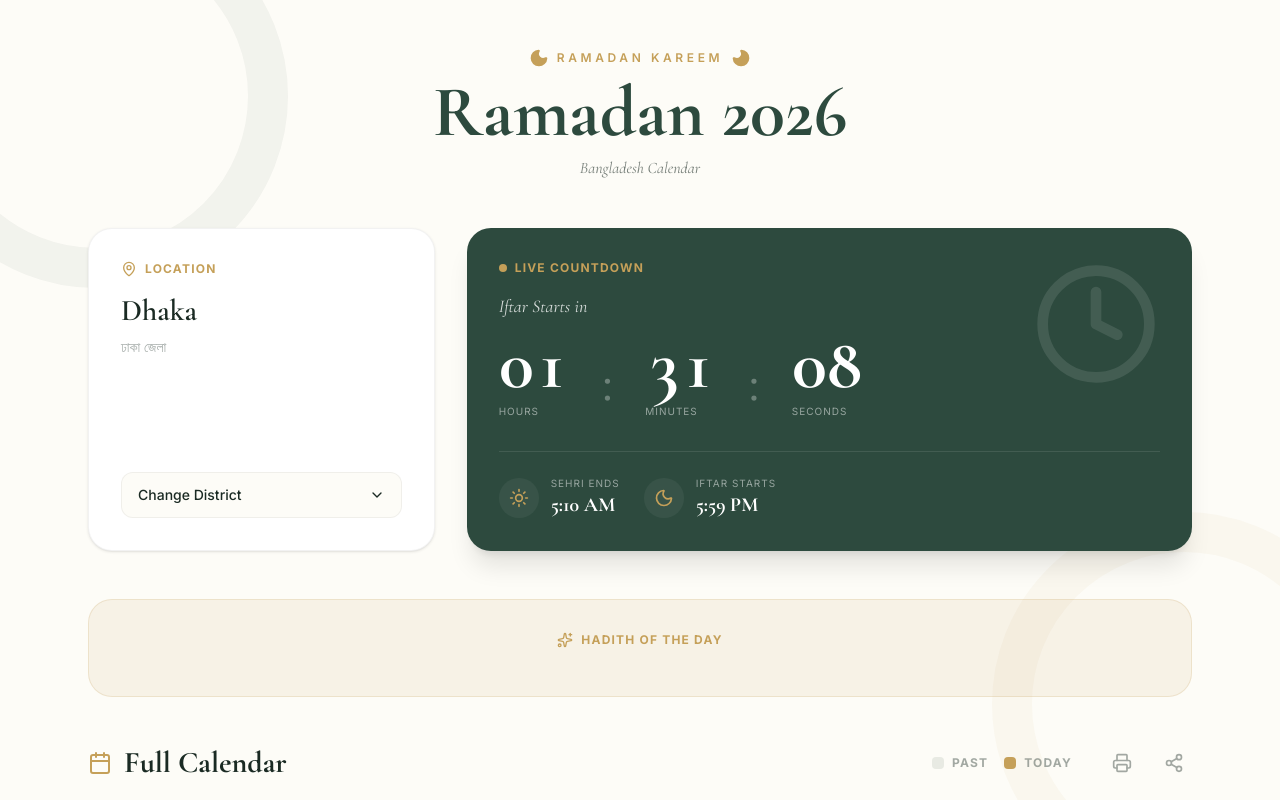
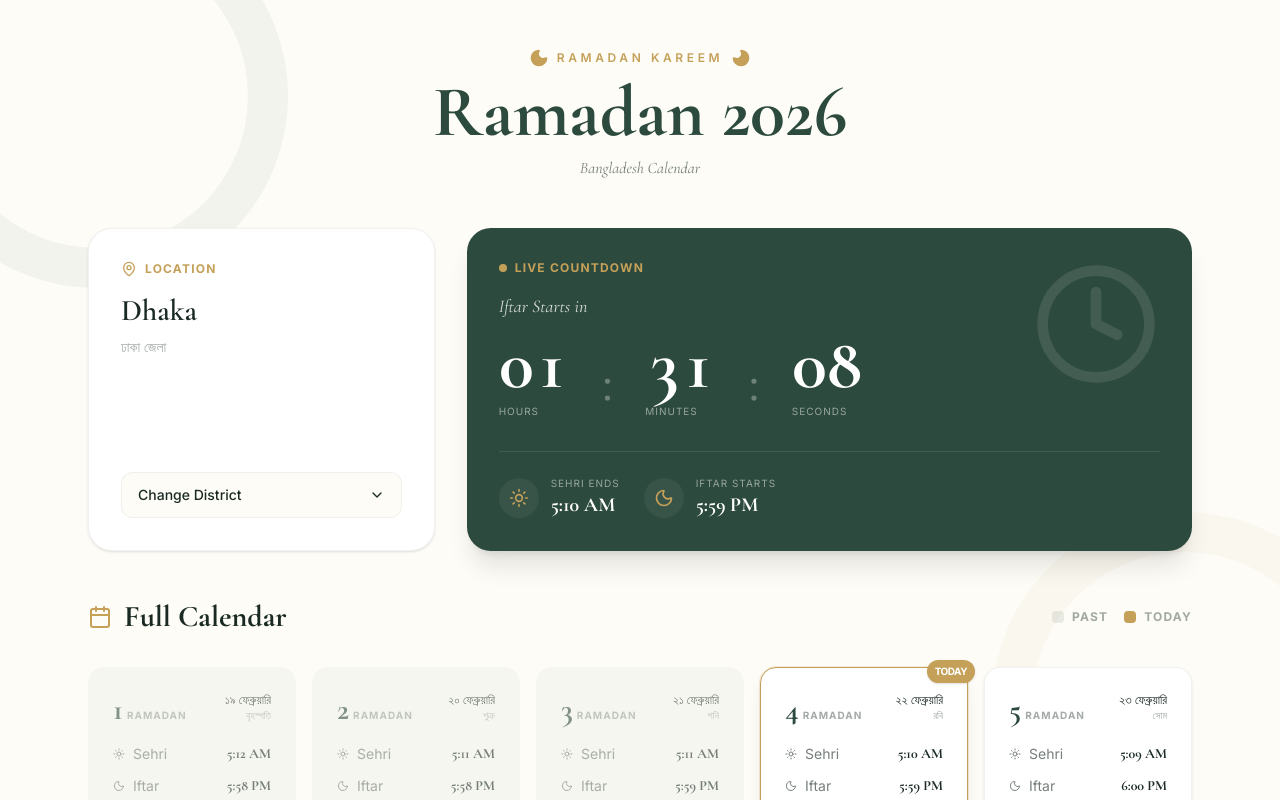
Before and after one commit to irfantech07/Ramadan-2026, a React (Vite) app: page / in a window 1280 px wide. Shown: the top 800 px of the page. Built offline with nearby package versions, Linux system fonts and the light colour scheme.

Commit message:
refactor: Remove Gemini AI integration
The Gemini AI integration, including API key handling and AI instance creation, has been removed from the application. This simplifies the codebase as the AI functionality was not actively used.

```diff
--- a/src/App.tsx
+++ b/src/App.tsx
@@ -1,92 +1,24 @@
 import React, { useState, useEffect, useMemo } from 'react';
 import { format, addMinutes, parse, isAfter, isBefore, startOfDay, addDays } from 'date-fns';
-import { Moon, Sun, MapPin, Clock, Calendar as CalendarIcon, ChevronDown, BookOpen, ExternalLink, Share2, Printer, Sparkles, Search } from 'lucide-react';
+import { Moon, Sun, MapPin, Clock, Calendar as CalendarIcon, ChevronDown, BookOpen, ExternalLink, Search } from 'lucide-react';
 import { motion, AnimatePresence } from 'motion/react';
 import { clsx, type ClassValue } from 'clsx';
 import { twMerge } from 'tailwind-merge';
-import { GoogleGenAI, Type } from "@google/genai";
 import { districts, dhakaRamadan2026, type District, type RamadanDay, duas } from './data/ramadanData';
 
 function cn(...inputs: ClassValue[]) {
   return twMerge(clsx(inputs));
 }
 
-const getApiKey = () => {
-  try {
-    return process.env.GEMINI_API_KEY || "";
-  } catch (e) {
-    return "";
-  }
-};
-
-let aiInstance: GoogleGenAI | null = null;
-const getAi = () => {
-  const key = getApiKey();
-  if (!key) return null;
-  if (!aiInstance) {
-    aiInstance = new GoogleGenAI({ apiKey: key });
-  }
-  return aiInstance;
-};
-
 export default function App() {
   const [selectedDistrict, setSelectedDistrict] = useState<District>(districts[0]);
   const [currentTime, setCurrentTime] = useState(new Date());
   const [isDistrictMenuOpen, setIsDistrictMenuOpen] = useState(false);
   const [districtSearch, setDistrictSearch] = useState('');
-  const [hadith, setHadith] = useState<{ text: string; reference: string } | null>(null);
-  const [isLoadingHadith, setIsLoadingHadith] = useState(false);
 
   useEffect(() => {
     const timer = setInterval(() => setCurrentTime(new Date()), 1000);
     return () => clearInterval(timer);
-  }, []);
-
-  useEffect(() => {
-    async function fetchHadith() {
-      const ai = getAi();
-      if (!ai) {
-        console.warn("GEMINI_API_KEY is missing. Hadith feature disabled.");
-        return;
-      }
-
-      setIsLoadingHadith(true);
-      try {
-        const response = await ai.models.generateContent({
-          model: "gemini-3-flash-preview",
-          contents: "Provide a short, inspiring Hadith related to Ramadan or fasting in Bengali. Include the text in Bengali and its reference.",
-          config: {
-            responseMimeType: "application/json",
-            responseSchema: {
-              type: Type.OBJECT,
-              properties: {
-                text: { type: Type.STRING, description: "The Hadith text in Bengali" },
-                reference: { type: Type.STRING, description: "The source reference of the Hadith" }
-              },
-              required: ["text", "reference"]
-            }
-          }
-        });
-
-        const data = JSON.parse(response.text || "{}");
-        if (data.text && data.reference) {
-          setHadith({
-            text: data.text,
-            reference: data.reference
-          });
-        } else {
-          setHadith({
-            text: "রোজা একটি ঢালস্বরূপ।",
-            reference: "সহীহ বুখারী"
-          });
-        }
-      } catch (error) {
-        console.error("Failed to fetch Hadith:", error);
-      } finally {
-        setIsLoadingHadith(false);
-      }
-    }
-    fetchHadith();
   }, []);
 
   const filteredDistricts = useMemo(() => {
@@ -357,32 +289,6 @@ export default function App() {
           </motion.div>
         </section>
 
-        {/* Hadith of the Day */}
-        <motion.section
-          initial={{ opacity: 0, y: 20 }}
-          whileInView={{ opacity: 1, y: 0 }}
-          viewport={{ once: true }}
-          className="bg-ramadan-gold/10 rounded-3xl p-8 border border-ramadan-gold/20 text-center"
-        >
-          <div className="flex items-center justify-center gap-2 text-ramadan-gold mb-4">
-            <Sparkles className="w-4 h-4" />
-            <span className="text-xs uppercase tracking-widest font-bold">Hadith of the Day</span>
-          </div>
-          {isLoadingHadith ? (
-            <div className="animate-pulse space-y-2">
-              <div className="h-4 bg-ramadan-gold/20 w-3/4 mx-auto rounded" />
-              <div className="h-4 bg-ramadan-gold/20 w-1/2 mx-auto rounded" />
-            </div>
-          ) : hadith ? (
-            <div className="max-w-3xl mx-auto">
-              <p className="text-xl md:text-2xl font-serif italic text-ramadan-green mb-4">
-                "{hadith.text}"
-              </p>
-              <p className="text-xs font-bold uppercase tracking-widest opacity-40">— {hadith.reference}</p>
-            </div>
-          ) : null}
-        </motion.section>
-
         {/* Calendar Grid */}
         <section>
           <div className="flex flex-col md:flex-row md:items-center justify-between gap-4 mb-8">
@@ -391,7 +297,7 @@ export default function App() {
               <h2 className="text-3xl font-serif font-bold">Full Calendar</h2>
             </div>
             <div className="flex items-center gap-4">
-              <div className="hidden md:flex items-center gap-4 text-xs uppercase tracking-widest font-bold text-ramadan-dark/40 mr-4">
+              <div className="hidden md:flex items-center gap-4 text-xs uppercase tracking-widest font-bold text-ramadan-dark/40">
                 <div className="flex items-center gap-2">
                   <div className="w-3 h-3 rounded bg-ramadan-green/10" />
                   <span>Past</span>
@@ -401,12 +307,6 @@ export default function App() {
                   <span>Today</span>
                 </div>
               </div>
-              <button className="p-2 hover:bg-ramadan-dark/5 rounded-full transition-colors opacity-40 hover:opacity-100">
-                <Printer className="w-5 h-5" />
-              </button>
-              <button className="p-2 hover:bg-ramadan-dark/5 rounded-full transition-colors opacity-40 hover:opacity-100">
-                <Share2 className="w-5 h-5" />
-              </button>
             </div>
           </div>
 
```
